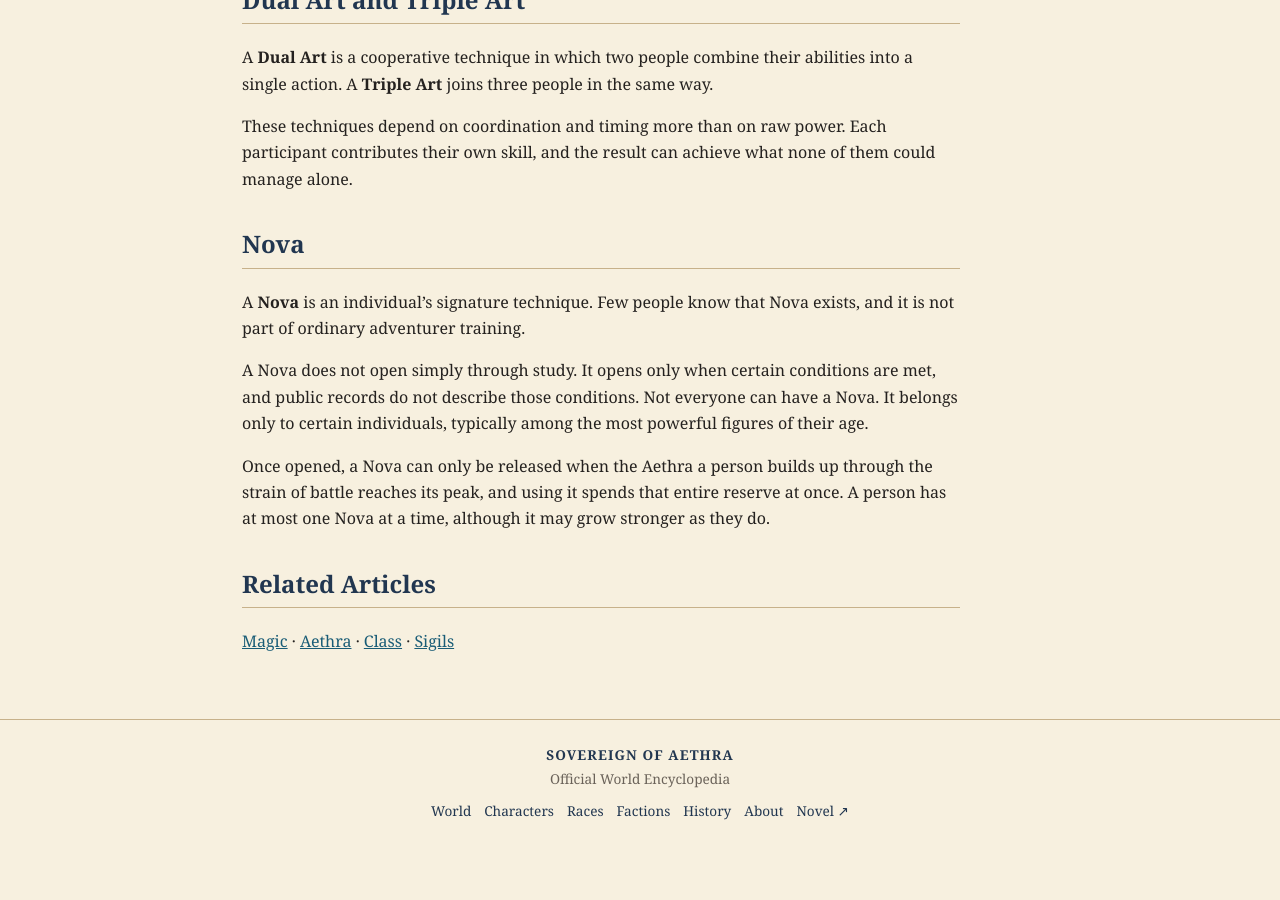
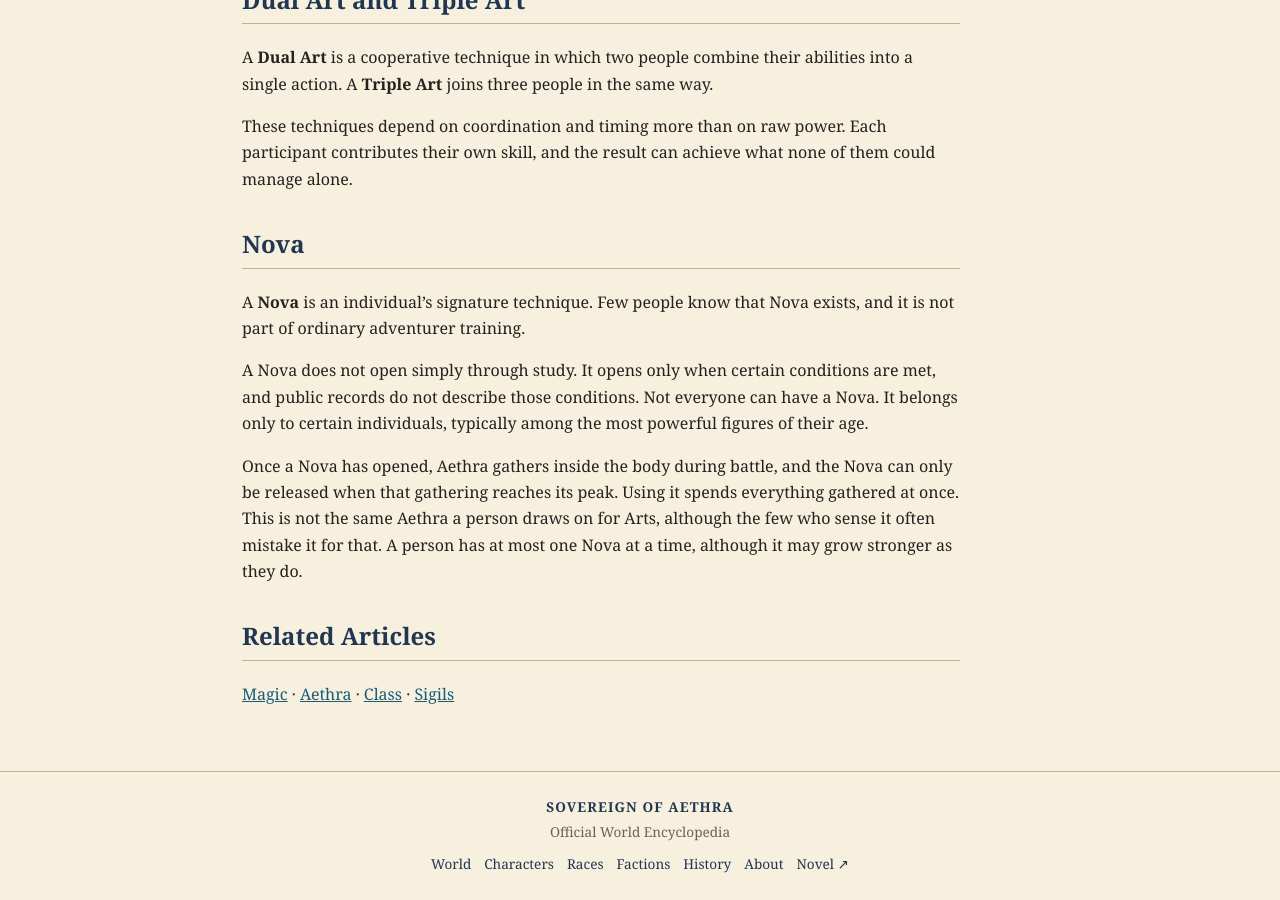
Before and after one commit to Iron-Bloom-Studio/sovereign-of-aethra-wiki, a Jekyll site: the page built from wiki/systems/arts.md, in a window 1280 px wide and 900 px high, scrolled down 678 px. Built offline with Jekyll 4.4.1, drawn with Linux system fonts in a browser that asks for light colours; before the commit the page ends 1525 px from its top, so only the background shows below that.

Commit message:
wiki: describe the Aethra build-up behind a Nova
Author decision 14 Nov 2026 10:46 WIB.

Co-Authored-By: Claude Opus 5.5 <noreply@anthropic.com>
Claude-Session: https://claude.ai/code/session_01SmRTMNQg3xzM8yGkQ8AS66

```diff
--- a/wiki/systems/arts.md
+++ b/wiki/systems/arts.md
@@ -34,7 +34,7 @@ A **Nova** is an individual's signature technique. Few people know that Nova exi
 
 A Nova does not open simply through study. It opens only when certain conditions are met, and public records do not describe those conditions. Not everyone can have a Nova. It belongs only to certain individuals, typically among the most powerful figures of their age.
 
-Once opened, a Nova can only be released when the Aethra a person builds up through the strain of battle reaches its peak, and using it spends that entire reserve at once. A person has at most one Nova at a time, although it may grow stronger as they do.
+Once a Nova has opened, Aethra gathers inside the body during battle, and the Nova can only be released when that gathering reaches its peak. Using it spends everything gathered at once. This is not the same Aethra a person draws on for Arts, although the few who sense it often mistake it for that. A person has at most one Nova at a time, although it may grow stronger as they do.
 
 ## Related Articles
 
```
